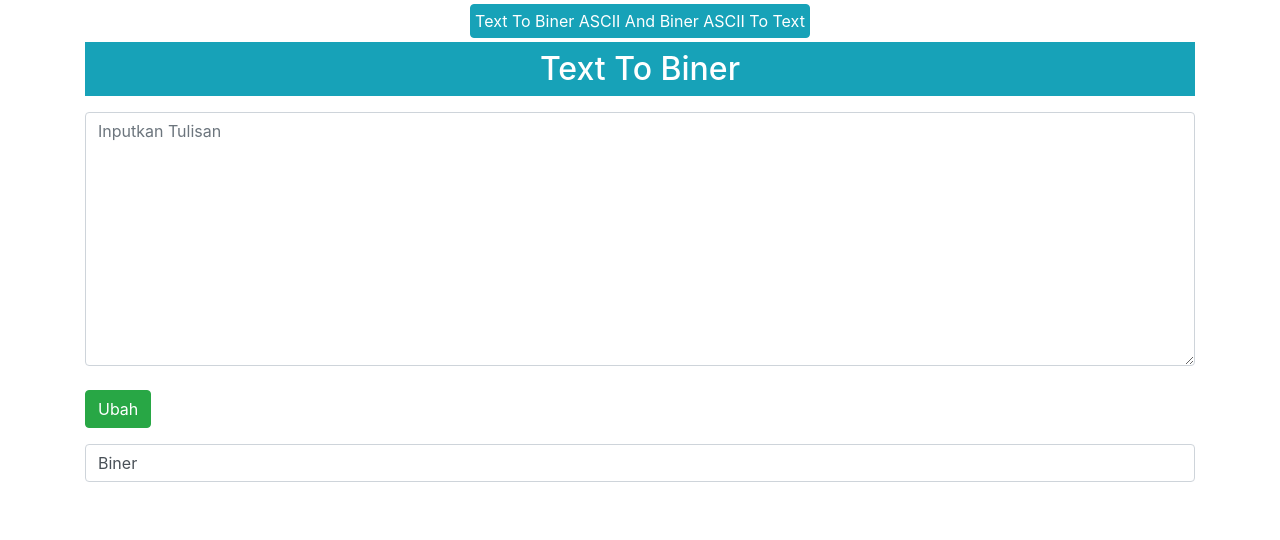
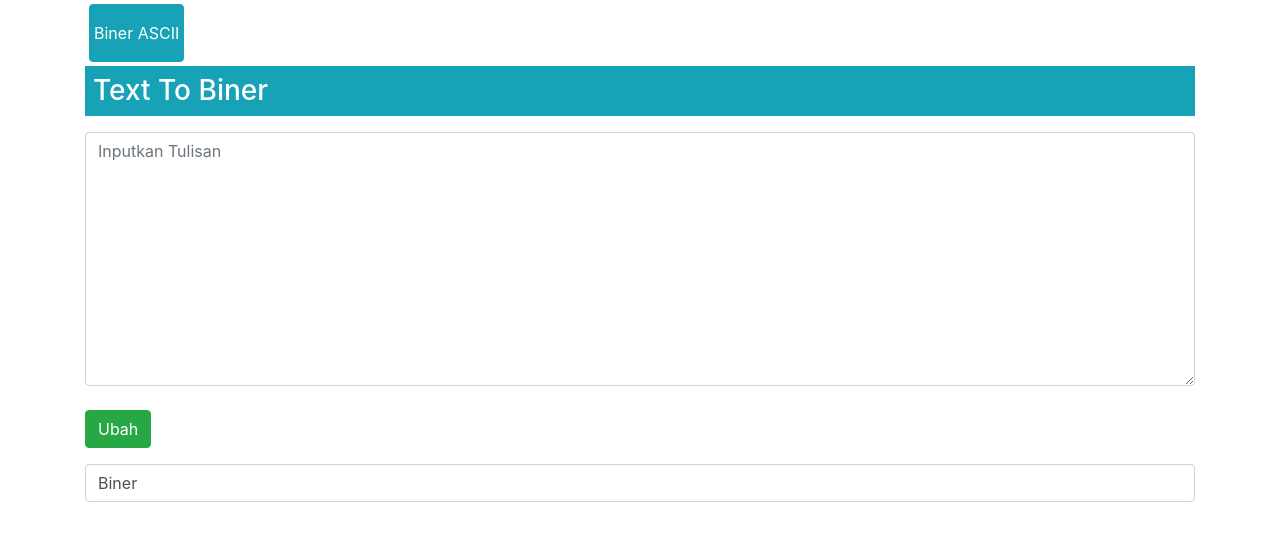
Before and after one commit to rramshinha001/converter, a plain HTML site: page index.html in a window 1280 px wide. Drawn offline with Linux system fonts and the light colour scheme.

Commit message:
Update index.html

```diff
--- a/index.html
+++ b/index.html
@@ -8,10 +8,8 @@
 </head>
 <body>
   <div class="container">
-    <div class="text-center">
-      <a class="btn btn-info p-1 m-1 " href="index2.html">Text To Biner ASCII And Biner ASCII To Text</a>
-    </div>
-    <h2 class="btn-info p-2 text-center">Text To Biner</h2>
+    <a class="btn btn-info px-1 py-3 m-1 " href="index2.html">Biner ASCII</a>
+    <h3 class="btn-info p-2 ">Text To Biner</h3>
     <textarea name="" id="numb" cols="30" rows="10" class="form-control mt-3" placeholder="Inputkan Tulisan"></textarea><br>
     <button type="button" onclick="myFunction()" class="btn btn-success">Ubah</button>
     <p id="demo" class="form-control mt-3">Biner </p>
```
